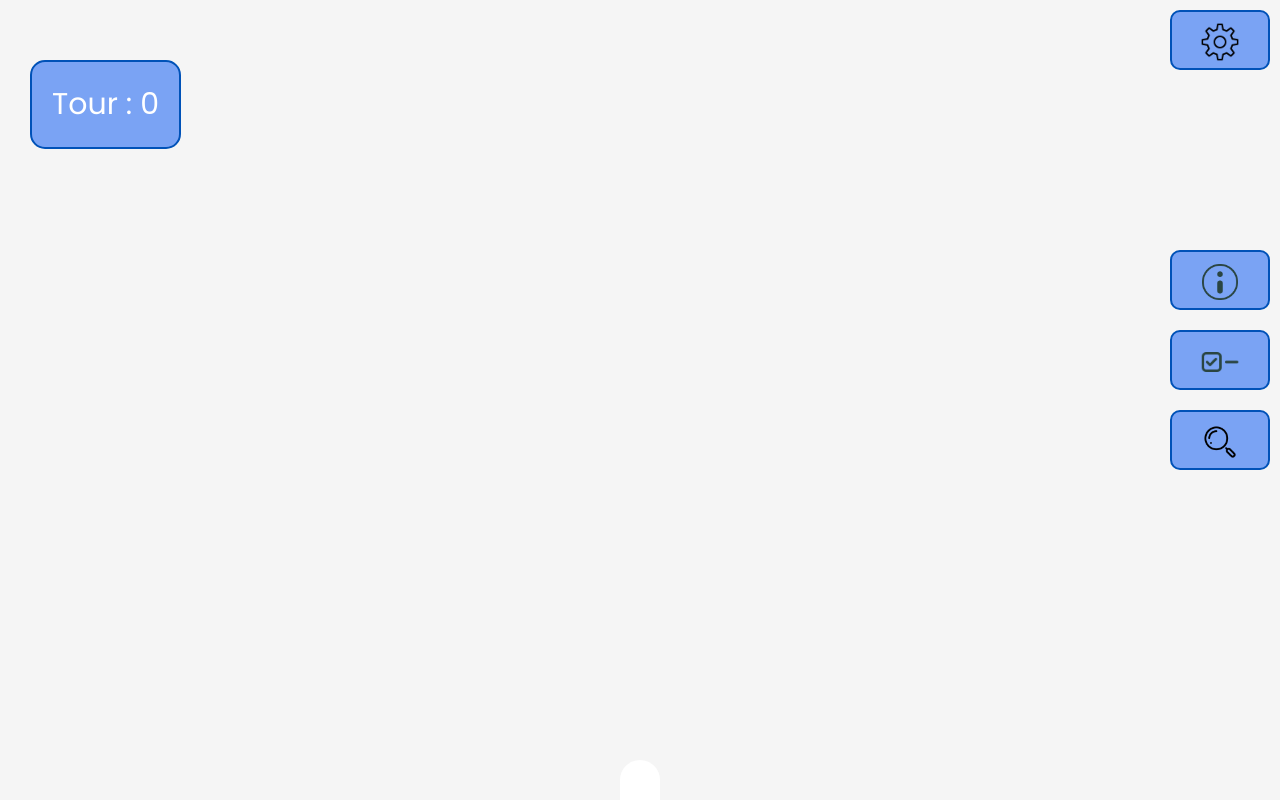
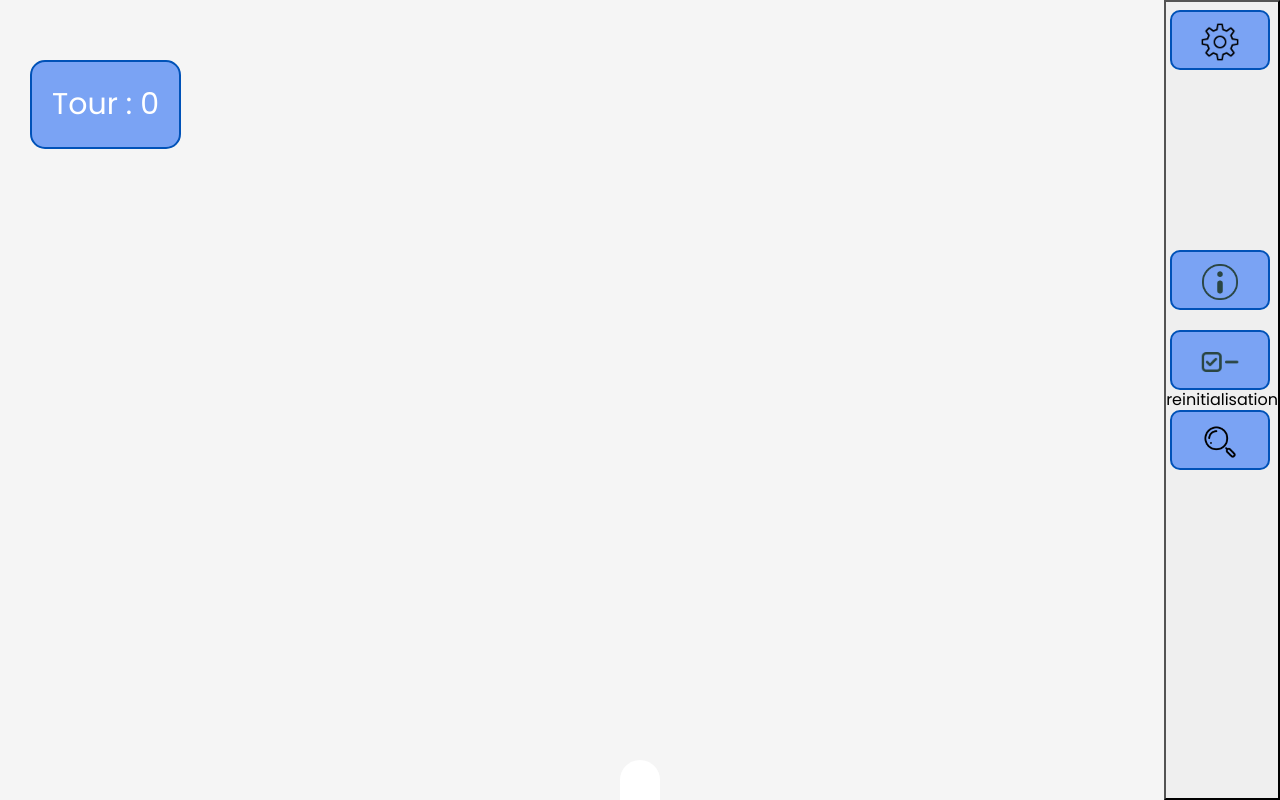
Before and after one commit to PiR194/Cryptid, a React (Create React App) app in the folder cryptide_project/: page /game in a window 1280 px wide. Built offline with nearby package versions, Linux system fonts and the light colour scheme; no server answers.

Commit message:
ajout de la nouvelle ci :construction_worker:

```diff
--- a/cryptide_project/src/Components/GraphContainer.tsx
+++ b/cryptide_project/src/Components/GraphContainer.tsx
@@ -66,11 +66,31 @@ const MyGraphComponent: React.FC<MyGraphComponentProps> = ({onNodeClick, handleS
     }
   }
 
+  //* fonction qui reinitialise le graphe
+  const resGraph = () => { //? comment accéder au nework ??
+    const savedGraphStateString = localStorage.getItem('graphState');
+    if (savedGraphStateString !== null) {
+      const savedGraphState = JSON.parse(savedGraphStateString);
+      //network.setData(savedGraphState);
+    } else {
+      // La clé 'graphState' n'existe pas dans le localStorage, prenez une action en conséquence.
+      console.log("ayoooooo");
+    }
+
+  };
+
   useEffect(() => {
     if (personNetwork == null){
       return
     }
     const graph = GraphCreator.CreateGraph(personNetwork)
+
+    let n = graph.nodesPerson;
+    let e = graph.edges;
+    const graphState = { n, e };
+
+    // Sauvegarder l'état dans localStorage
+    localStorage.setItem('graphState', JSON.stringify(graphState));
 
     const container = document.getElementById('graph-container');
     if (!container) {
@@ -269,6 +289,9 @@ const MyGraphComponent: React.FC<MyGraphComponentProps> = ({onNodeClick, handleS
   return (
     <>
       <div id="graph-container"/>
+      <button onClick={resGraph}>
+        reinitialisation
+      </button>
     </>
   );
 
```
Also changed, not shown: 1 other file (tests, documents, lock files or other folders).
